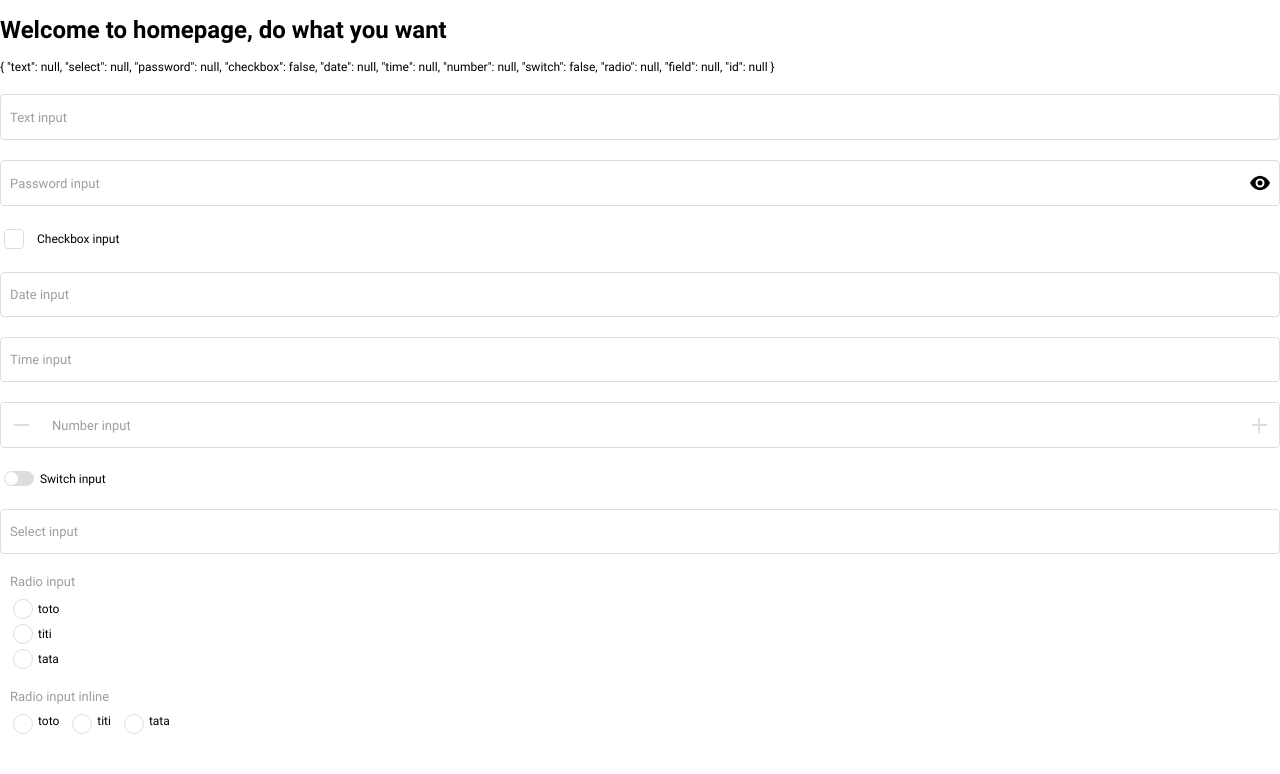
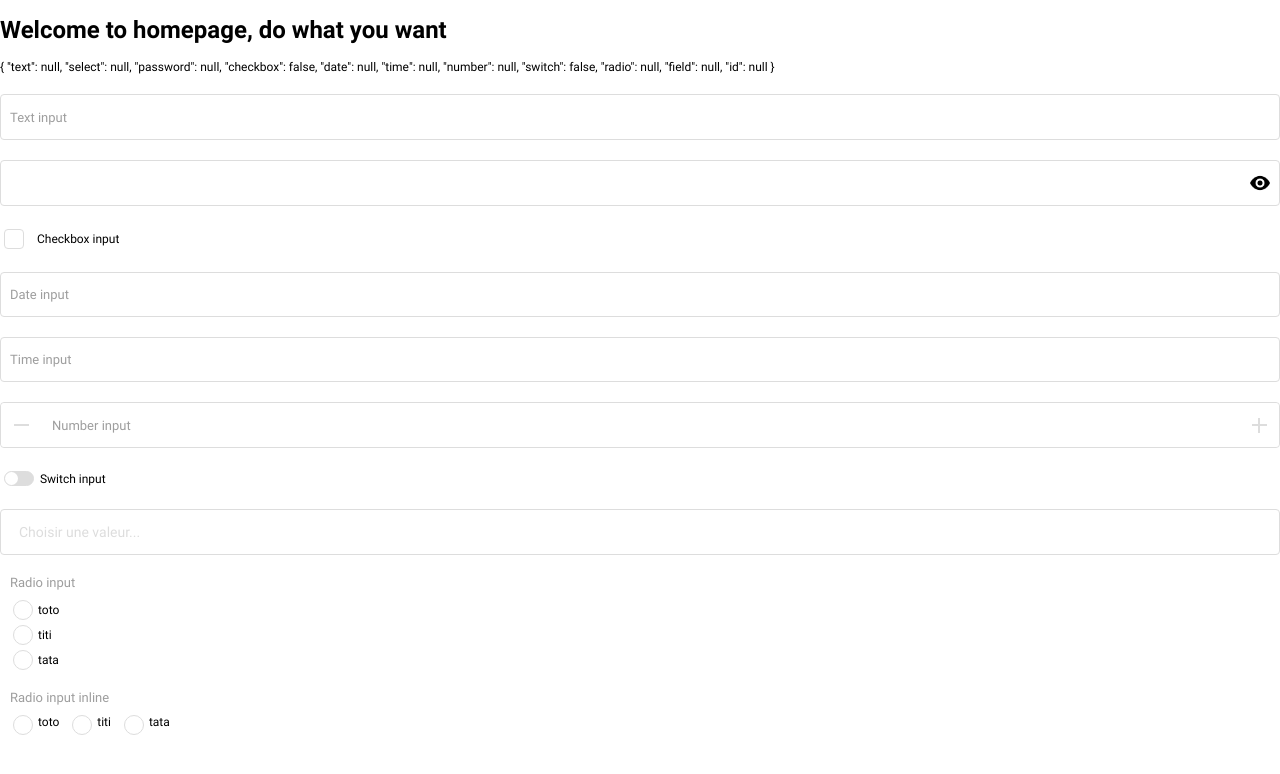
Before and after one commit to sowsouf/vue-ssf-form-group, a Vue app: page / in a window 1280 px wide. Shown: the top 774 px of the page. Built offline with nearby package versions, Linux system fonts and the light colour scheme.

Commit message:
Hide label if not provide

```diff
--- a/src/components/SsfFormGroup/components/includes/Input/Date/Date.vue
+++ b/src/components/SsfFormGroup/components/includes/Input/Date/Date.vue
@@ -1,6 +1,6 @@
 <template>
   <div class="ssf-input-container">
-    <label v-html="label" :class="{active}"></label>
+    <label v-html="label" :class="{active}" v-if="label"></label>
     <div class="ssf-date-container" @click="toggleShowItems" @dblclick="onDoubleClick">
       <div class="ssf-form-control">
         <div class="ssf-text-container" ref="ssfTextContainer">
--- a/src/components/SsfFormGroup/components/includes/Input/Main.vue
+++ b/src/components/SsfFormGroup/components/includes/Input/Main.vue
@@ -1,6 +1,6 @@
 <template>
   <div class="ssf-input-container">
-    <label v-html="label" :class="{active}" v-if="isDefault()"></label>
+    <label v-html="label" :class="{active}" v-if="isDefault() && label"></label>
 
     <!-- TYPE : text -->
     <input :type="type" :id="name" :name="name" :value="value" class="ssf-form-control" :required="required"
--- a/src/components/SsfFormGroup/components/includes/Input/Number.vue
+++ b/src/components/SsfFormGroup/components/includes/Input/Number.vue
@@ -1,6 +1,6 @@
 <template>
   <div class="ssf-input-container ssf-form-number">
-    <label v-html="label" :class="{active}"></label>
+    <label v-html="label" :class="{active}" v-if="label"></label>
 
     <!-- TYPE : password -->
     <input type="number" :id="name" :name="name" :value="value" class="ssf-form-control" :step="step" :min="min"
--- a/src/components/SsfFormGroup/components/includes/Input/Password.vue
+++ b/src/components/SsfFormGroup/components/includes/Input/Password.vue
@@ -1,6 +1,6 @@
 <template>
   <div class="ssf-input-container ssf-form-password">
-    <label v-html="label" :class="{active}"></label>
+    <label v-html="label" :class="{active}" v-if="label"></label>
 
     <!-- TYPE : password -->
     <input :type="inputType" :id="name" :name="name" :value="value" class="ssf-form-control"
--- a/src/components/SsfFormGroup/components/includes/Input/Radio.vue
+++ b/src/components/SsfFormGroup/components/includes/Input/Radio.vue
@@ -1,6 +1,6 @@
 <template>
   <div class="ssf-input-container">
-    <label v-html="label"></label>
+    <label v-html="label" v-if="label"></label>
 
     <label v-for="item in items" :class="{'ssf-radio-inline': inline}" class="ssf-radio-button">
       <input type="radio" :id="name" :name="name" :value="(item[field] || item)" class="ssf-form-control"
--- a/src/components/SsfFormGroup/components/includes/Input/Time/Time.vue
+++ b/src/components/SsfFormGroup/components/includes/Input/Time/Time.vue
@@ -1,6 +1,6 @@
 <template>
   <div class="ssf-input-container">
-    <label v-html="label" :class="{active}"></label>
+    <label v-html="label" :class="{active}" v-if="label"></label>
     <div class="ssf-date-container" @click="toggleShowItems">
       <div class="ssf-form-control">
         <div class="ssf-text-container" ref="ssfTextContainer">
--- a/src/components/SsfFormGroup/components/includes/Select.vue
+++ b/src/components/SsfFormGroup/components/includes/Select.vue
@@ -1,6 +1,6 @@
 <template>
   <div class="ssf-input-container">
-    <label v-html="label" :class="{active}"></label>
+    <label v-html="label" :class="{active}" v-if="label"></label>
     <div class="ssf-select-container" @click="toggleShowItems" @dblclick="onDoubleClick">
 
       <div class="ssf-form-control">
@@ -8,7 +8,7 @@
         <div class="ssf-select-input-container" :class="{open: show.items}" :style="{height: ssfContainerHeight}">
           <div class="ssf-text-container" :class="{open: show.items}" ref="ssfTextContainer">
             <span v-if="value" :value="value">{{ value }}</span>
-            <span v-else-if="show.items" class="ssf-select-option-title">Choisir une valeur... {{ required ? '(*)' : '' }}</span>
+            <span v-else-if="show.items || !label" class="ssf-select-option-title">Choisir une valeur... {{ required ? '(*)' : '' }}</span>
           </div>
           <div class="ssf-value-container">
             <ul v-show="show.items" id="ssfValueList" ref="ssfValueList">
--- a/src/components/pages/Home/Index.vue
+++ b/src/components/pages/Home/Index.vue
@@ -6,13 +6,15 @@
     {{ test }}
 
     <ssf-form-group type="hidden" name="text" v-model="test.text" :required="true" :disabled="false"
-                    :placeholder="false" :autocomplete="true" label="Text input"/>
+                    :placeholder="false" :autocomplete="true"/>
+<!--                    :placeholder="false" :autocomplete="true" label="Text input"/>-->
 
     <ssf-form-group type="text" name="text" v-model="test.text" :required="true" :disabled="false" :placeholder="false"
                     :autocomplete="true" label="Text input"/>
 
     <ssf-form-group type="password" name="password" v-model="test.password" :required="true" :disabled="false"
-                    :placeholder="false" :autocomplete="true" label="Password input"/>
+                    :placeholder="false" :autocomplete="true"/>
+<!--                    :placeholder="false" :autocomplete="true" label="Password input"/>-->
 
     <ssf-form-group type="checkbox" name="checkbox" v-model="test.checkbox" :required="true" :disabled="false"
                     :placeholder="false" :autocomplete="true" label="Checkbox input"/>
@@ -28,7 +30,8 @@
                     :placeholder="false" :autocomplete="true" label="Switch input"/>
 
     <ssf-form-group name="select" v-model="test.select" :select="true" :option-items="items"
-                    option-field="id" col="col-12" label="Select input"/>
+                    option-field="id" col="col-12"/>
+<!--                    option-field="id" col="col-12" label="Select input"/>-->
 
     <ssf-form-group type="radio" name="radio" v-model="test.radio" :option-items="items" option-field="id"
                     label="Radio input"/>
```
